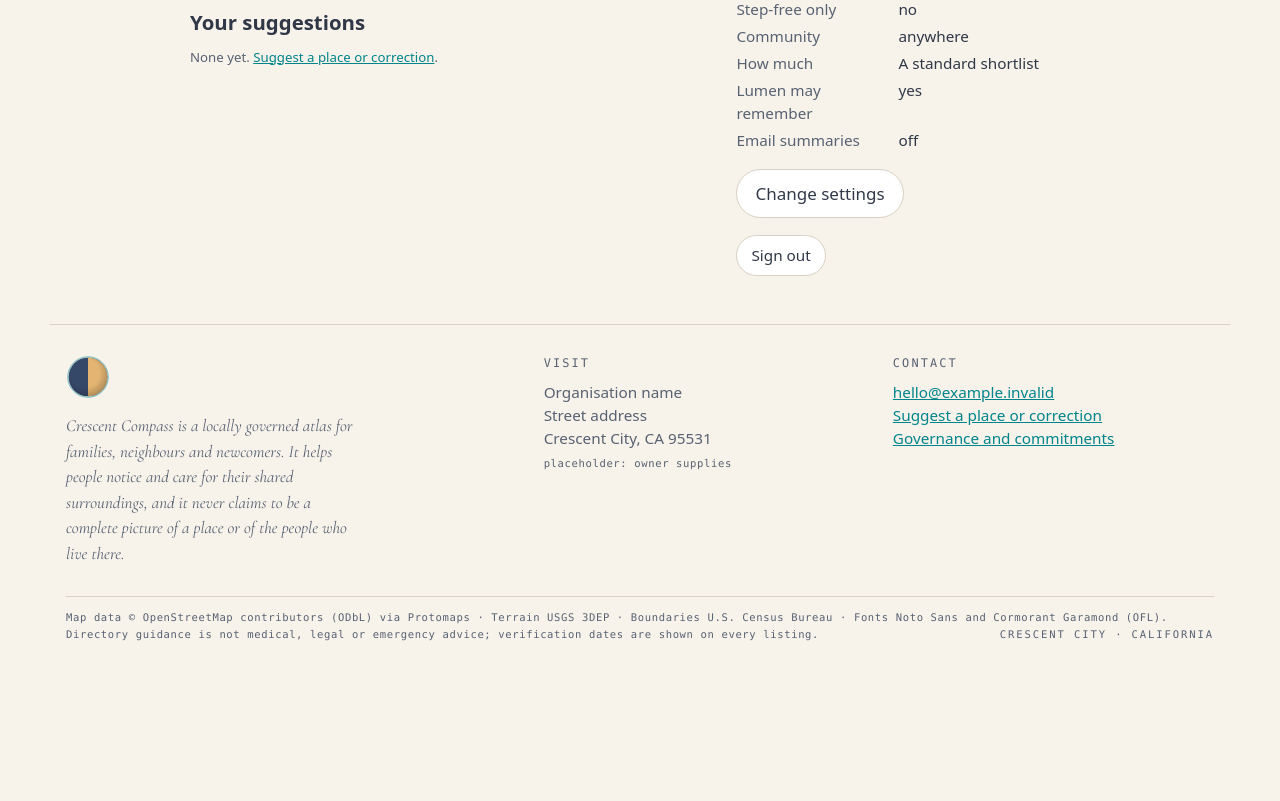
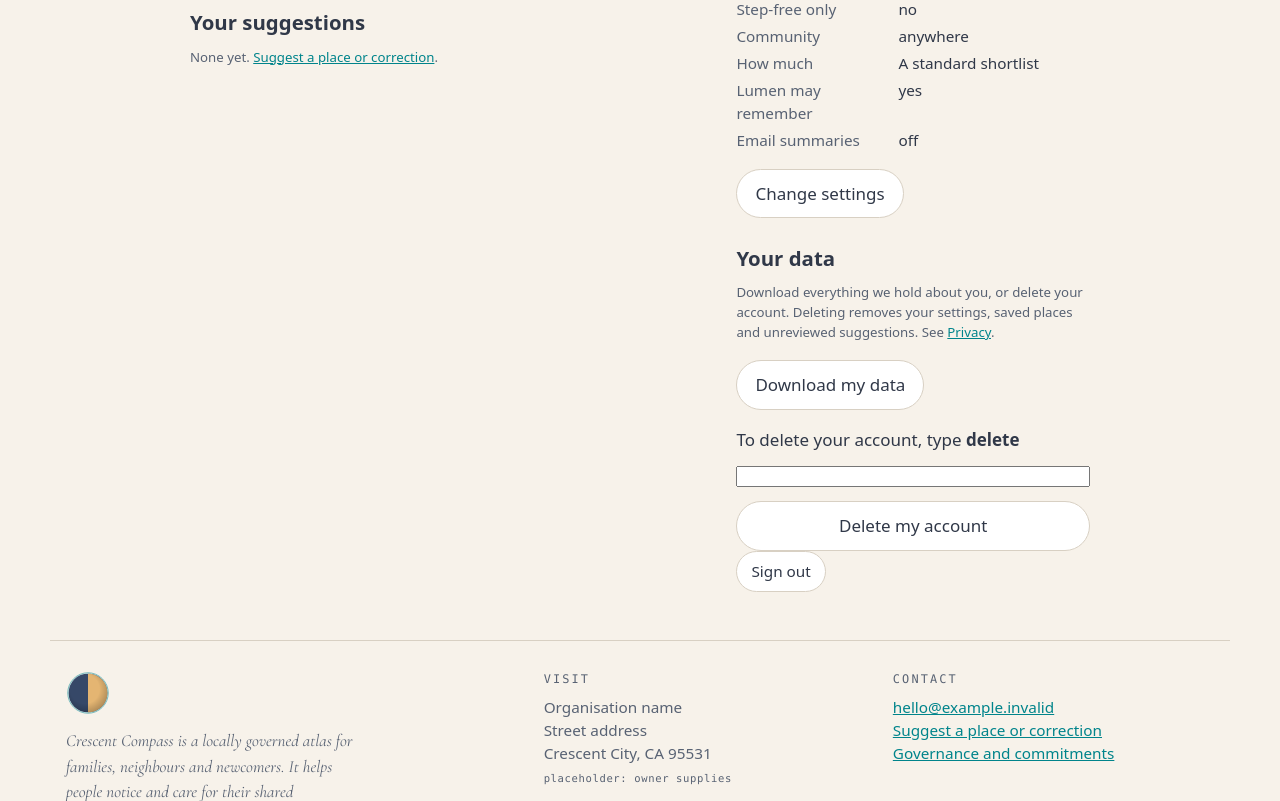
Before and after one commit to alexsabine/Pleasant, a Django app: page /accounts/my-atlas/ in a window 1280 px wide. Shown: the part 493-1294 px from the top of the page. Before the commit the page ends 1134 px from the top, so only its background shows below. Run offline with Django 5.2, Linux system fonts and the light colour scheme; the visitor is signed in with stand-in values (Sample User, id 1); data comes from the database, SQL or seed files in the repository; data that the repository does not hold is empty.

Commit message:
Let members download or delete their data; keep names out of the sealed log
The log now refers to members by number only, so deleting an account
leaves nothing personal behind without altering past entries. Sign-up
asks for 18 or over. Adds placeholder Privacy page and Legal tab.

Co-Authored-By: Claude Opus 5.5 <noreply@anthropic.com>
Claude-Session: https://claude.ai/code/session_01TxM3tphZp5WfR1Y67uHQzm

```diff
--- a/web/accounts/forms.py
+++ b/web/accounts/forms.py
@@ -11,7 +11,7 @@ User = get_user_model()
 
 class SignupForm(UserCreationForm):
     email = forms.EmailField(required=True, help_text="Used only to sign in and, if you choose, for summaries you turn on.")
-    adult = forms.BooleanField(required=True, label="I am an adult caregiver, resident or community member (this site has no accounts for children).")
+    adult = forms.BooleanField(required=True, label="I am 18 or over, and a caregiver, resident or community member (this site has no accounts for children).")
 
     class Meta:
         model = User
--- a/web/accounts/urls.py
+++ b/web/accounts/urls.py
@@ -12,5 +12,7 @@ urlpatterns = [
     path("welcome/<int:step>/", views.welcome, name="welcome_step"),
     path("my-atlas/", views.my_atlas, name="my_atlas"),
     path("save/<int:resource_id>/", views.toggle_saved, name="toggle_saved"),
+    path("my-data/", views.download_my_data, name="my_data"),
+    path("delete/", views.delete_account, name="delete_account"),
     path("request-contributor/", views.request_contributor, name="request_contributor"),
 ]
--- a/web/accounts/views.py
+++ b/web/accounts/views.py
@@ -3,13 +3,14 @@ set preferences or contribute. Every step is skippable and reversible."""
 from __future__ import annotations
 
 from django.contrib import messages
-from django.contrib.auth import login
+from django.contrib.auth import login, logout
 from django.contrib.auth.decorators import login_required
+from django.http import JsonResponse
 from django.shortcuts import get_object_or_404, redirect, render
 from django.utils import timezone
 from django.views.decorators.http import require_POST
 
-from atlas.models import AuditEntry, Resource, Submission
+from atlas.models import AuditEntry, Resource, Submission, member_ref
 
 from .forms import FamilyForm, HelpForm, QuietForm, SignupForm
 from .models import STAGES, FamilyPreferences, SavedPlace
@@ -25,7 +26,7 @@ def signup(request):
     if request.method == "POST" and form.is_valid():
         user = form.save()
         login(request, user)
-        AuditEntry.append({"event": "account_created", "user": user.get_username(), "timestamp": timezone.now().isoformat()})
+        AuditEntry.append({"event": "account_created", "user": member_ref(user), "timestamp": timezone.now().isoformat()})
         return redirect("accounts:welcome_step", step=1)
     return render(request, "accounts/signup.html", {"form": form})
 
@@ -82,6 +83,45 @@ def request_contributor(request):
     """Asking for contributor rights is a moderated submission; a steward grants it. Never automatic."""
     Submission.objects.create(submitter=request.user, proposed_payload={"attribute": "role_request", "role": "Contributors",
                                                                         "note": request.POST.get("note", "")[:300]})
-    AuditEntry.append({"event": "role_requested", "user": request.user.get_username(), "role": "Contributors", "timestamp": timezone.now().isoformat()})
+    AuditEntry.append({"event": "role_requested", "user": member_ref(request.user), "role": "Contributors", "timestamp": timezone.now().isoformat()})
     messages.info(request, "Thanks. A steward will review your request; nothing changes until they do.")
     return redirect("accounts:my_atlas")
+
+
+@login_required
+def download_my_data(request):
+    """Everything we hold about the signed-in person, as one file."""
+    u = request.user
+    prefs = FamilyPreferences.objects.filter(user=u).first()
+    data = {
+        "account": {"username": u.get_username(), "email": u.email, "joined": u.date_joined.isoformat(),
+                    "last_sign_in": u.last_login.isoformat() if u.last_login else None, "log_reference": member_ref(u)},
+        "settings": {f: getattr(prefs, f) for f in ("display_name", "help_kinds", "age_bands", "budget", "step_free", "community",
+                                                    "dosage", "compass_may_remember", "notifications")} if prefs else {},
+        "saved_places": [{"place": s.resource.name, "note": s.note, "saved_at": s.saved_at.isoformat()}
+                         for s in SavedPlace.objects.filter(user=u).select_related("resource")],
+        "suggestions": [{"submitted_at": s.submitted_at.isoformat(), "status": s.status, "details": s.proposed_payload}
+                        for s in Submission.objects.filter(submitter=u)],
+        "note": "Lumen keeps the current conversation in your session for up to 6 hours. The log records what Lumen showed, not what you typed, and refers to you only by your log reference.",
+    }
+    resp = JsonResponse(data, json_dumps_params={"indent": 2})
+    resp["Content-Disposition"] = 'attachment; filename="crescent-compass-my-data.json"'
+    return resp
+
+
+@login_required
+@require_POST
+def delete_account(request):
+    """Delete the account, settings, saved places and unreviewed suggestions. Reviewed
+    suggestions stay with no name attached; the log only ever held a member number."""
+    if request.POST.get("confirm", "").strip().lower() != "delete":
+        messages.info(request, 'Nothing was deleted. Type "delete" in the box to confirm.')
+        return redirect("accounts:my_atlas")
+    u = request.user
+    Submission.objects.filter(submitter=u, status__in=["pending", "needs_clarification"]).delete()
+    ref = member_ref(u)
+    logout(request)
+    u.delete()
+    AuditEntry.append({"event": "account_deleted", "user": ref, "timestamp": timezone.now().isoformat()})
+    messages.success(request, "Your account and everything linked to it have been deleted.")
+    return redirect("/")
--- a/web/atlas/management/commands/export_static.py
+++ b/web/atlas/management/commands/export_static.py
@@ -23,7 +23,7 @@ from django.test import Client
 from atlas.models import GROUPS, Resource
 from compass import policy, tools
 
-PREFIXES = ("static", "api", "tiles", "logo.svg", "explore", "resource", "about", "this-week", "local-help", "contribute", "review", "plan", "accounts", "compass")
+PREFIXES = ("static", "api", "tiles", "logo.svg", "explore", "resource", "about", "this-week", "local-help", "contribute", "review", "privacy", "plan", "accounts", "compass")
 URL_RE = re.compile(r'"(/(?:' + "|".join(re.escape(p) for p in PREFIXES) + r')(?:[/?.][^"]*)?)"')
 REL_QS_RE = re.compile(r'href="\?([^"]*)"')
 CSS_URL_RE = re.compile(r"url\((['\"]?)/static/")
@@ -82,7 +82,7 @@ class Command(BaseCommand):
                 dest.write_bytes(body)
             return dest
 
-        pages = ["/", "/explore/", "/explore/?view=list", "/this-week/", "/local-help/", "/about/", "/review/", "/plan/", "/plan/at-a-glance/", "/plan/system/", "/plan/costs/", "/plan/ethics/", "/plan/future/", "/contribute/", "/accounts/join/", "/accounts/sign-in/"]
+        pages = ["/", "/explore/", "/explore/?view=list", "/this-week/", "/local-help/", "/about/", "/review/", "/plan/", "/plan/at-a-glance/", "/plan/system/", "/plan/costs/", "/plan/ethics/", "/plan/legal/", "/plan/future/", "/privacy/", "/contribute/", "/accounts/join/", "/accounts/sign-in/"]
         pages += [f"/explore/?group={k}" for k, _ in GROUPS]
         slugs = list(Resource.objects.filter(live=True, visibility="public", is_sensitive=False).values_list("slug", flat=True))
         pages += [f"/resource/{s}/" for s in slugs]
--- a/web/atlas/models.py
+++ b/web/atlas/models.py
@@ -338,6 +338,12 @@ class Submission(models.Model):
         )
 
 
+def member_ref(user) -> str:
+    """How a member appears in the sealed log: a number, never a name or email, so deleting
+    the account leaves nothing personal behind. Stewards' own decisions stay named."""
+    return f"member-{user.pk}"
+
+
 class AuditEntry(models.Model):
     """Hash-chained, append-only log (pc_core.audit_chain semantics)."""
     index = models.PositiveIntegerField(unique=True)
--- a/web/atlas/views.py
+++ b/web/atlas/views.py
@@ -82,6 +82,10 @@ def local_help(request):
     ctx = _common_ctx(request)
     ctx.update({"items": qs})
     return render(request, "atlas/local_help.html", ctx)
+
+
+def privacy(request):
+    return render(request, "atlas/privacy.html", _common_ctx(request))
 
 
 def about(request):
@@ -298,7 +302,7 @@ def review(request):
 
 # ---- "For Kim": plan pages (summary, at a glance, system, costs, ethics, future) ----
 PLAN_TABS = [("summary", "Summary"), ("at-a-glance", "At a glance"), ("system", "How it's built"), ("costs", "Costs"),
-             ("ethics", "Ethics"), ("future", "Future")]
+             ("ethics", "Ethics"), ("legal", "Legal"), ("future", "Future")]
 
 
 def _cost_context():
--- a/web/compass/views.py
+++ b/web/compass/views.py
@@ -12,7 +12,7 @@ from django.shortcuts import render
 from django.utils import timezone
 from django.views.decorators.http import require_GET, require_POST
 
-from atlas.models import AuditEntry, ProjectionVersion, ReviewNote, Submission
+from atlas.models import AuditEntry, ProjectionVersion, ReviewNote, Submission, member_ref
 
 from .guide import QUESTIONS
 
@@ -94,7 +94,7 @@ def ask(request):
                                                                                  "details": m_prep.group(2)[:1000], "via": "compass"})
         record = AuditEntry.append({
             "request_id": request_id, "retrieval_sources": [], "source_versions": {"projection_version": pv}, "policy_version": POLICY_VERSION,
-            "assumptions": {"user": request.user.get_username()}, "confidence_type": "n/a (draft prepared, not asserted)",
+            "assumptions": {"user": member_ref(request.user)}, "confidence_type": "n/a (draft prepared, not asserted)",
             "action_proposed": "prepare_submission", "user_approval": "explicit: user asked Lumen to draft it",
             "action_result": {"submission_id": sub.pk, "status": sub.status}, "timestamp": timezone.now().isoformat(),
             "limitations": ["A steward must review before anything changes publicly."]}, require_decision_fields=True)
--- a/web/pleasant/urls.py
+++ b/web/pleasant/urls.py
@@ -16,6 +16,7 @@ urlpatterns = [
     path("this-week/", atlas_views.this_week, name="this_week"),
     path("local-help/", atlas_views.local_help, name="local_help"),
     path("about/", atlas_views.about, name="about"),
+    path("privacy/", atlas_views.privacy, name="privacy"),
     path("resource/<slug:slug>/", atlas_views.resource_detail, name="resource_detail"),
     path("api/resources.json", atlas_views.api_resources, name="api_resources"),
     path("api/resources.geojson", atlas_views.api_resources_geojson, name="api_resources_geojson"),
--- a/web/templates/accounts/my_atlas.html
+++ b/web/templates/accounts/my_atlas.html
@@ -37,6 +37,12 @@
 <label for="note">Tell the stewards what you would like to help with (optional)</label><textarea id="note" name="note" rows="3" maxlength="300"></textarea>
 <button type="submit" class="btn secondary">Ask for contributor rights</button></form>
 {% endif %}
+<h2>Your data</h2>
+<p class="src">Download everything we hold about you, or delete your account. Deleting removes your settings, saved places and unreviewed suggestions. See <a href="{% url 'privacy' %}">Privacy</a>.</p>
+<p><a class="btn secondary" href="{% url 'accounts:my_data' %}">Download my data</a></p>
+<form method="post" action="{% url 'accounts:delete_account' %}" class="form-stack">{% csrf_token %}
+<label for="confirm-delete">To delete your account, type <b>delete</b></label><input id="confirm-delete" name="confirm" autocomplete="off">
+<button type="submit" class="btn secondary">Delete my account</button></form>
 <form method="post" action="{% url 'accounts:logout' %}" class="inline">{% csrf_token %}<button type="submit" class="chip">Sign out</button></form>
 </aside>
 </div>
--- /dev/null
+++ b/web/templates/plan/legal.html
@@ -0,0 +1,4 @@
+{% extends "plan/_base.html" %}
+{% block plan_title %}Legal considerations{% endblock %}
+{% block plan_lede %}<p class="lede">Draft in preparation.</p>{% endblock %}
+{% block plan_content %}{% endblock %}
```
Also changed, not shown: web/accounts/tests.py (+35 -0 lines), web/templates/atlas/privacy.html (added, +9 -0 lines).
